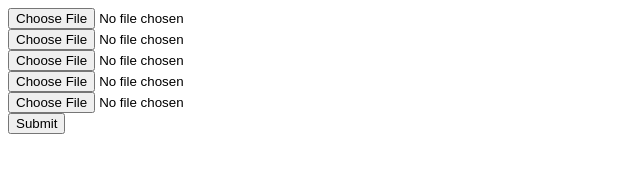
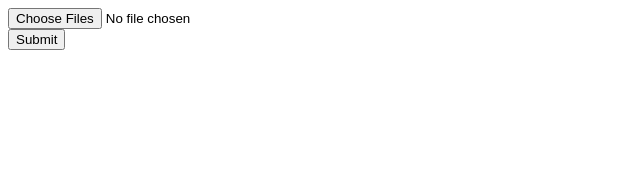
Before and after one commit to edmondwong6279/fileZipper, a website: page index.html in a window 1280 px wide. Shown: the whole page, without its empty margins (0-640 px from the left). Drawn offline with Linux system fonts and the light colour scheme.

Commit message:
Any number of files can now be added

```diff
--- a/index.html
+++ b/index.html
@@ -7,19 +7,7 @@
     <form action="http://localhost:3000/" enctype="multipart/form-data" method="post">
       <div class="form-group">
         <div>
-          <input type="file" class="form-control-file" name="files" />
-        </div>
-        <div>
-          <input type="file" class="form-control-file" name="files" />
-        </div>
-        <div>
-          <input type="file" class="form-control-file" name="files" />
-        </div>
-        <div>
-          <input type="file" class="form-control-file" name="files" />
-        </div>
-        <div>
-          <input type="file" class="form-control-file" name="files" />
+          <input type="file" class="form-control-file" name="files" multiple="multiple" />
         </div>
         <input type="submit" value="Submit">
       </div>
```
